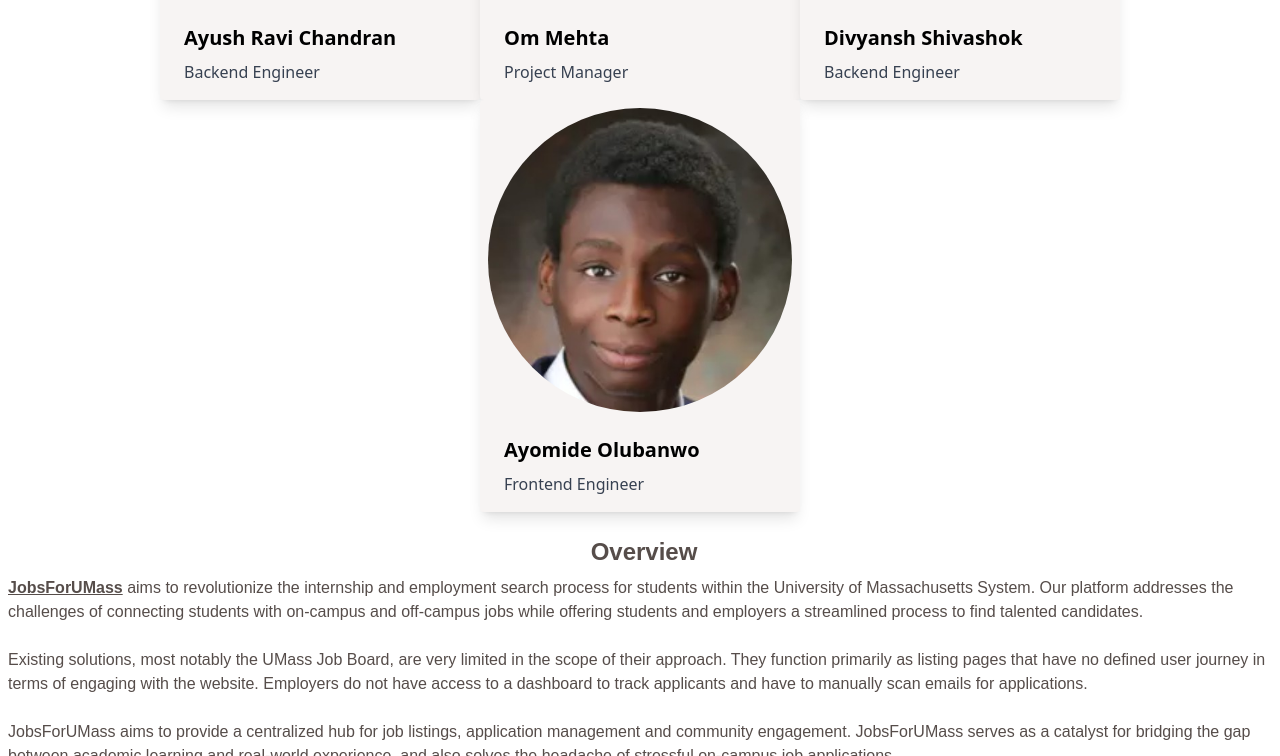
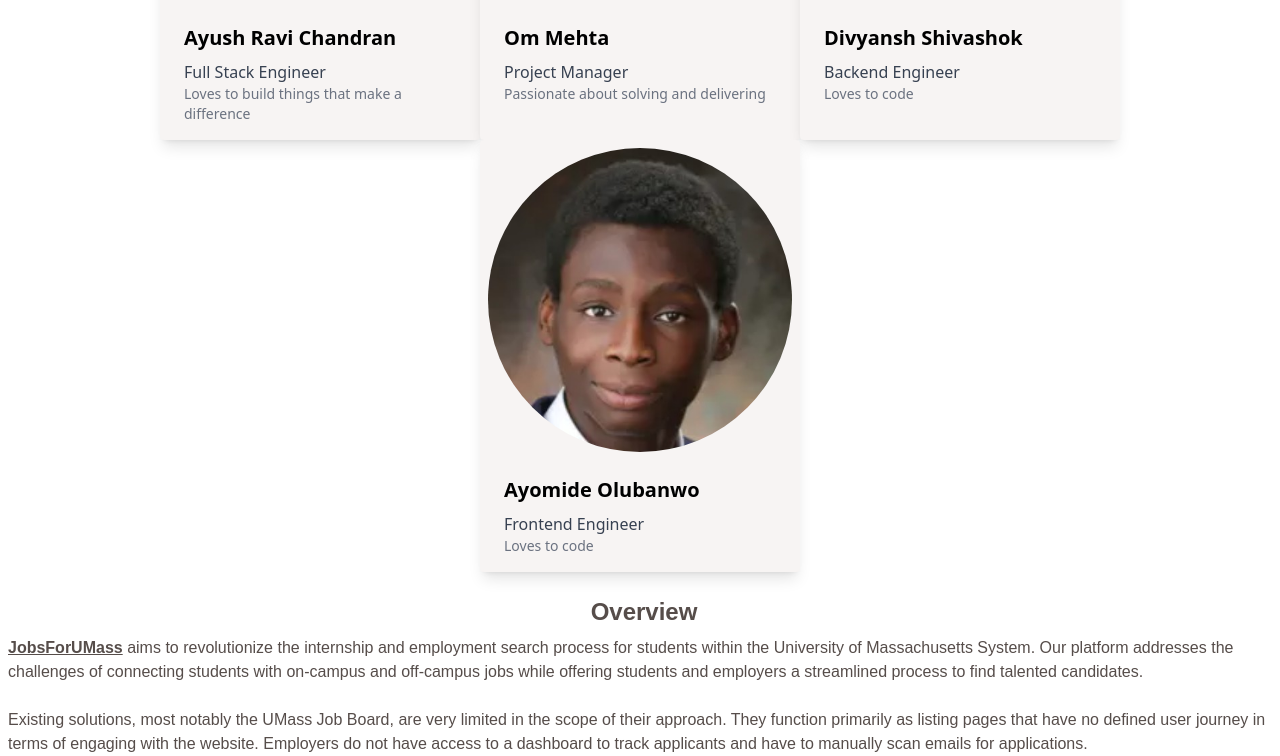
Before and after one commit to Espiobest/CS-326-Project, a website: page src/docs/milestone-01/index.html in a window 1280 px wide. Shown: the part 472-1228 px from the top of the page. Drawn offline with nearby package versions, Linux system fonts and the light colour scheme.

Commit message:
add bios

```diff
--- a/src/docs/milestone-01/index.html
+++ b/src/docs/milestone-01/index.html
@@ -37,7 +37,10 @@
                     <div class="px-6 py-4">
                         <div class="font-bold text-xl mb-2">Ayush Ravi Chandran</div>
                         <p class="text-gray-700 text-base">
-                            Backend Engineer
+                            Full Stack Engineer
+                        </p>
+                        <p class="text-gray-500 text-sm">
+                            Loves to build things that make a difference
                         </p>
                     </div>
                 </div>
@@ -47,6 +50,9 @@
                     <div class="font-bold text-xl mb-2">Om Mehta</div>
                     <p class="text-gray-700 text-base">
                         Project Manager
+                    </p>
+                    <p class="text-gray-500 text-sm">
+                        Passionate about solving and delivering
                     </p>
                     </div>
                 </div>
@@ -58,6 +64,9 @@
                     <p class="text-gray-700 text-base">
                         Backend Engineer
                     </p>
+                    <p class="text-gray-500 text-sm">
+                        Loves to code
+                    </p>
                     </div>
                 </div>
 
@@ -67,6 +76,9 @@
                     <div class="font-bold text-xl mb-2">Ayomide Olubanwo</div>
                     <p class="text-gray-700 text-base">
                         Frontend Engineer
+                    </p>
+                    <p class="text-gray-500 text-sm">
+                        Loves to code
                     </p>
                     </div>
                 </div>
```
